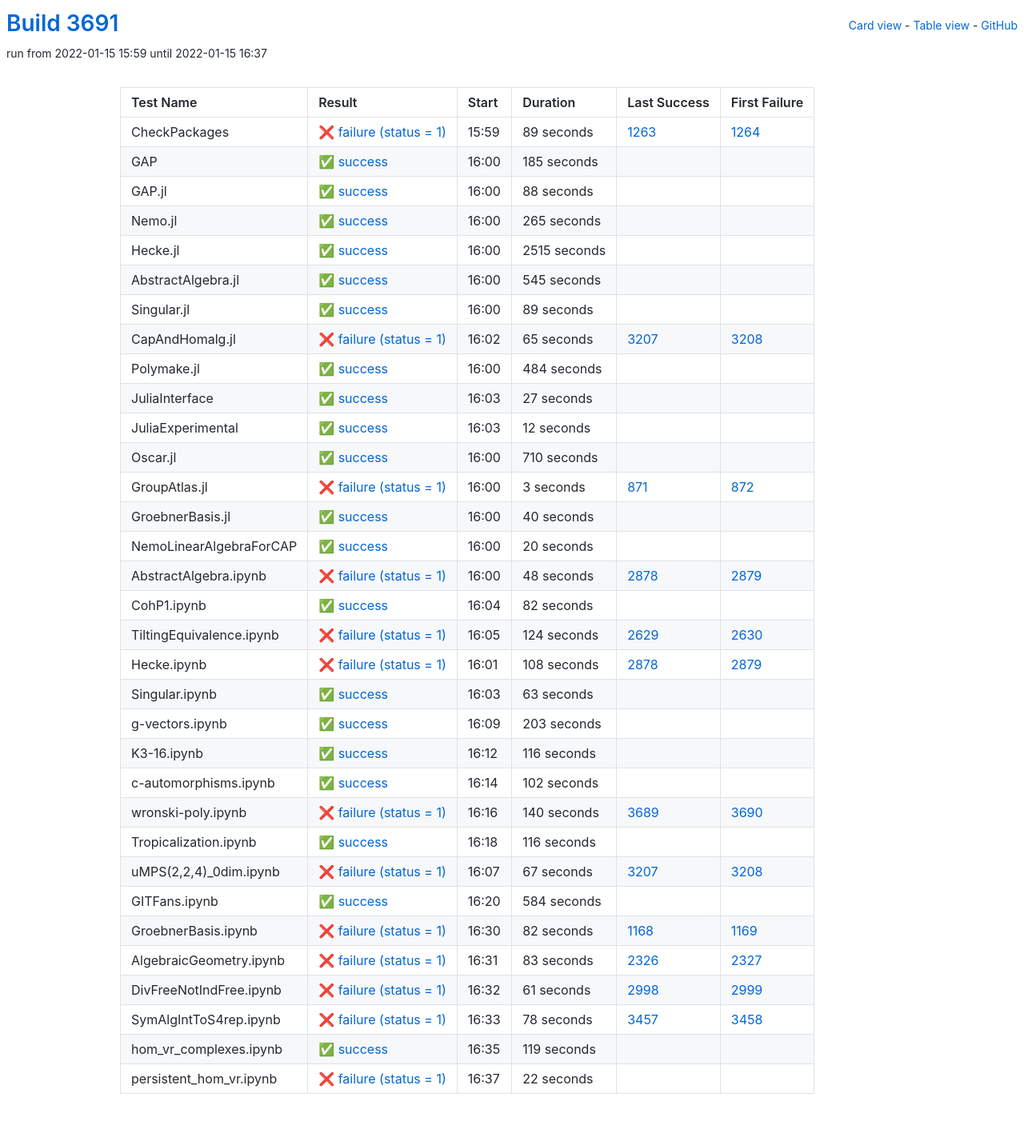
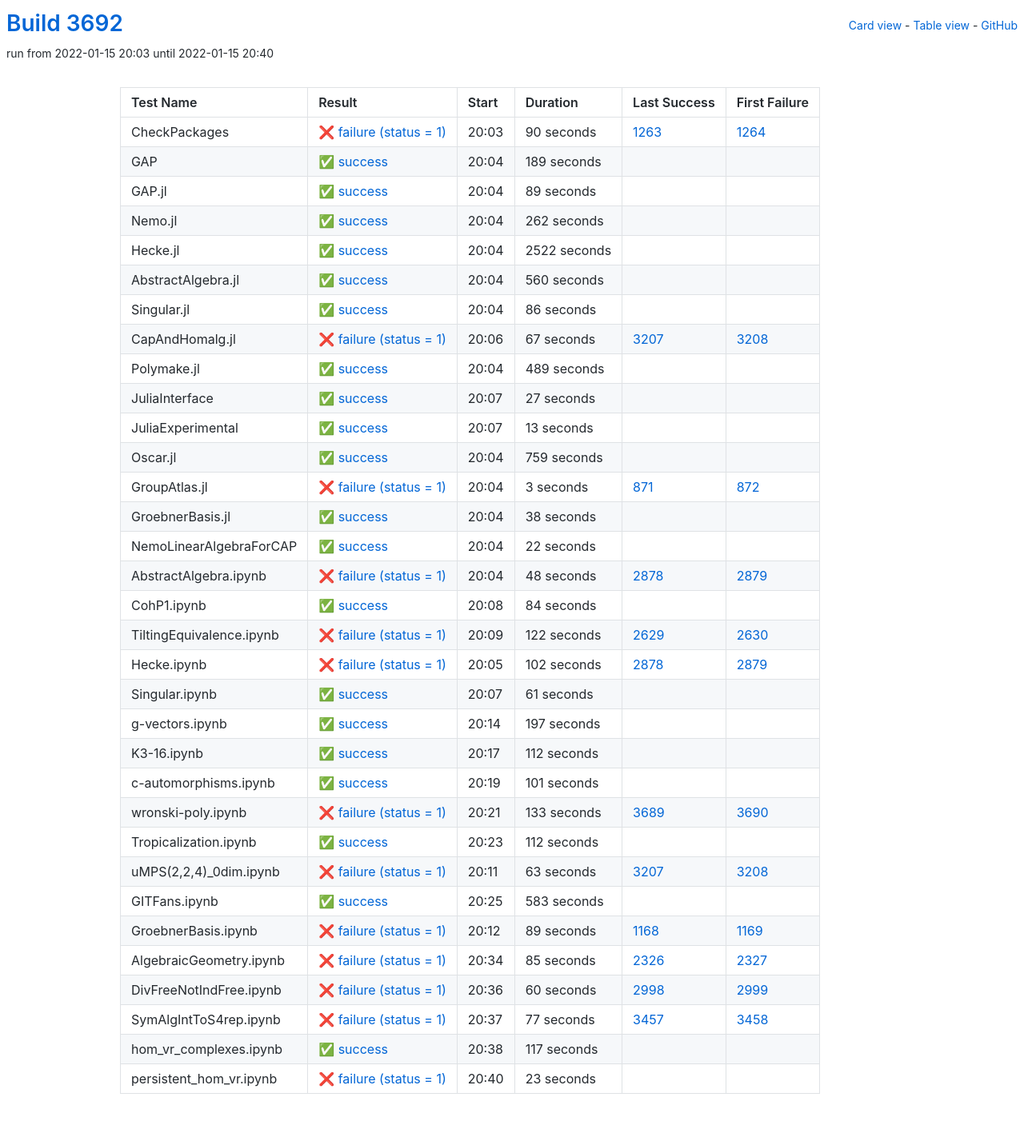
Before and after one commit to oscar-system/oscar-ci-status-stable, a Jekyll site: the page built from table.html, in a window 1280 px wide. Shown: the whole page at 80% size. Built offline with Jekyll 4.4.1, drawn with Linux system fonts in a browser that asks for light colours.

Commit message:
Build #3692

```diff
--- a/_data/ci.yml
+++ b/_data/ci.yml
@@ -1,6 +1,6 @@
 ---
-build: 3691
-build_url: https://oscarci.mathematik.uni-kl.de/job/oscar-stable/3691/
+build: 3692
+build_url: https://oscarci.mathematik.uni-kl.de/job/oscar-stable/3692/
 job: oscar-stable
 organization: oscar-system
 repo: oscar-ci-status-stable
@@ -8,80 +8,32 @@ repourl: https://github.com/oscar-system/oscar-ci-status-stable
 tests:
 - name: CheckPackages
   id: checkpackages
-  log: https://oscarci.mathematik.uni-kl.de/job/oscar-stable/3691/artifact/logs/build-3691/CheckPackages.log
-  start: 2022-01-15 15:59
+  log: https://oscarci.mathematik.uni-kl.de/job/oscar-stable/3692/artifact/logs/build-3692/CheckPackages.log
+  start: 2022-01-15 20:03
   success: false
   exitcode: 1
   status: failure
-  duration: 89
+  duration: 90
   last_success: 1263
   last_success_url: https://oscarci.mathematik.uni-kl.de/job/oscar-stable/1263/
   first_failure: 1264
   first_failure_url: https://oscarci.mathematik.uni-kl.de/job/oscar-stable/1264/
 - name: GAP
   id: gap
-  log: https://oscarci.mathematik.uni-kl.de/job/oscar-stable/3691/artifact/logs/build-3691/GAP.log
-  start: 2022-01-15 16:00
+  log: https://oscarci.mathematik.uni-kl.de/job/oscar-stable/3692/artifact/logs/build-3692/GAP.log
+  start: 2022-01-15 20:04
   success: true
   exitcode: 0
   status: success
-  duration: 185
+  duration: 189
   last_success: false
   last_success_url:
   first_failure: false
   first_failure_url:
 - name: GAP.jl
   id: gap-jl
-  log: https://oscarci.mathematik.uni-kl.de/job/oscar-stable/3691/artifact/logs/build-3691/GAP.jl.log
-  start: 2022-01-15 16:00
-  success: true
-  exitcode: 0
-  status: success
-  duration: 88
-  last_success: false
-  last_success_url:
-  first_failure: false
-  first_failure_url:
-- name: Nemo.jl
-  id: nemo-jl
-  log: https://oscarci.mathematik.uni-kl.de/job/oscar-stable/3691/artifact/logs/build-3691/Nemo.jl.log
-  start: 2022-01-15 16:00
-  success: true
-  exitcode: 0
-  status: success
-  duration: 265
-  last_success: false
-  last_success_url:
-  first_failure: false
-  first_failure_url:
-- name: Hecke.jl
-  id: hecke-jl
-  log: https://oscarci.mathematik.uni-kl.de/job/oscar-stable/3691/artifact/logs/build-3691/Hecke.jl.log
-  start: 2022-01-15 16:00
-  success: true
-  exitcode: 0
-  status: success
-  duration: 2515
-  last_success: false
-  last_success_url:
-  first_failure: false
-  first_failure_url:
-- name: AbstractAlgebra.jl
-  id: abstractalgebra-jl
-  log: https://oscarci.mathematik.uni-kl.de/job/oscar-stable/3691/artifact/logs/build-3691/AbstractAlgebra.jl.log
-  start: 2022-01-15 16:00
-  success: true
-  exitcode: 0
-  status: success
-  duration: 545
-  last_success: false
-  last_success_url:
-  first_failure: false
-  first_failure_url:
-- name: Singular.jl
-  id: singular-jl
-  log: https://oscarci.mathematik.uni-kl.de/job/oscar-stable/3691/artifact/logs/build-3691/Singular.jl.log
-  start: 2022-01-15 16:00
+  log: https://oscarci.mathematik.uni-kl.de/job/oscar-stable/3692/artifact/logs/build-3692/GAP.jl.log
+  start: 2022-01-15 20:04
   success: true
   exitcode: 0
   status: success
@@ -90,34 +42,82 @@ tests:
   last_success_url:
   first_failure: false
   first_failure_url:
+- name: Nemo.jl
+  id: nemo-jl
+  log: https://oscarci.mathematik.uni-kl.de/job/oscar-stable/3692/artifact/logs/build-3692/Nemo.jl.log
+  start: 2022-01-15 20:04
+  success: true
+  exitcode: 0
+  status: success
+  duration: 262
+  last_success: false
+  last_success_url:
+  first_failure: false
+  first_failure_url:
+- name: Hecke.jl
+  id: hecke-jl
+  log: https://oscarci.mathematik.uni-kl.de/job/oscar-stable/3692/artifact/logs/build-3692/Hecke.jl.log
+  start: 2022-01-15 20:04
+  success: true
+  exitcode: 0
+  status: success
+  duration: 2522
+  last_success: false
+  last_success_url:
+  first_failure: false
+  first_failure_url:
+- name: AbstractAlgebra.jl
+  id: abstractalgebra-jl
+  log: https://oscarci.mathematik.uni-kl.de/job/oscar-stable/3692/artifact/logs/build-3692/AbstractAlgebra.jl.log
+  start: 2022-01-15 20:04
+  success: true
+  exitcode: 0
+  status: success
+  duration: 560
+  last_success: false
+  last_success_url:
+  first_failure: false
+  first_failure_url:
+- name: Singular.jl
+  id: singular-jl
+  log: https://oscarci.mathematik.uni-kl.de/job/oscar-stable/3692/artifact/logs/build-3692/Singular.jl.log
+  start: 2022-01-15 20:04
+  success: true
+  exitcode: 0
+  status: success
+  duration: 86
+  last_success: false
+  last_success_url:
+  first_failure: false
+  first_failure_url:
 - name: CapAndHomalg.jl
   id: capandhomalg-jl
-  log: https://oscarci.mathematik.uni-kl.de/job/oscar-stable/3691/artifact/logs/build-3691/CapAndHomalg.jl.log
-  start: 2022-01-15 16:02
+  log: https://oscarci.mathematik.uni-kl.de/job/oscar-stable/3692/artifact/logs/build-3692/CapAndHomalg.jl.log
+  start: 2022-01-15 20:06
   success: false
   exitcode: 1
   status: failure
-  duration: 65
+  duration: 67
   last_success: 3207
   last_success_url: https://oscarci.mathematik.uni-kl.de/job/oscar-stable/3207/
   first_failure: 3208
   first_failure_url: https://oscarci.mathematik.uni-kl.de/job/oscar-stable/3208/
 - name: Polymake.jl
   id: polymake-jl
-  log: https://oscarci.mathematik.uni-kl.de/job/oscar-stable/3691/artifact/logs/build-3691/Polymake.jl.log
-  start: 2022-01-15 16:00
+  log: https://oscarci.mathematik.uni-kl.de/job/oscar-stable/3692/artifact/logs/build-3692/Polymake.jl.log
+  start: 2022-01-15 20:04
   success: true
   exitcode: 0
   status: success
-  duration: 484
+  duration: 489
   last_success: false
   last_success_url:
   first_failure: false
   first_failure_url:
 - name: JuliaInterface
   id: juliainterface
-  log: https://oscarci.mathematik.uni-kl.de/job/oscar-stable/3691/artifact/logs/build-3691/JuliaInterface.log
-  start: 2022-01-15 16:03
+  log: https://oscarci.mathematik.uni-kl.de/job/oscar-stable/3692/artifact/logs/build-3692/JuliaInterface.log
+  start: 2022-01-15 20:07
   success: true
   exitcode: 0
   status: success
@@ -128,32 +128,32 @@ tests:
   first_failure_url:
 - name: JuliaExperimental
   id: juliaexperimental
-  log: https://oscarci.mathematik.uni-kl.de/job/oscar-stable/3691/artifact/logs/build-3691/JuliaExperimental.log
-  start: 2022-01-15 16:03
+  log: https://oscarci.mathematik.uni-kl.de/job/oscar-stable/3692/artifact/logs/build-3692/JuliaExperimental.log
+  start: 2022-01-15 20:07
   success: true
   exitcode: 0
   status: success
-  duration: 12
+  duration: 13
   last_success: false
   last_success_url:
   first_failure: false
   first_failure_url:
 - name: Oscar.jl
   id: oscar-jl
-  log: https://oscarci.mathematik.uni-kl.de/job/oscar-stable/3691/artifact/logs/build-3691/Oscar.jl.log
-  start: 2022-01-15 16:00
+  log: https://oscarci.mathematik.uni-kl.de/job/oscar-stable/3692/artifact/logs/build-3692/Oscar.jl.log
+  start: 2022-01-15 20:04
   success: true
   exitcode: 0
   status: success
-  duration: 710
+  duration: 759
   last_success: false
   last_success_url:
   first_failure: false
   first_failure_url:
 - name: GroupAtlas.jl
   id: groupatlas-jl
-  log: https://oscarci.mathematik.uni-kl.de/job/oscar-stable/3691/artifact/logs/build-3691/GroupAtlas.jl.log
-  start: 2022-01-15 16:00
+  log: https://oscarci.mathematik.uni-kl.de/job/oscar-stable/3692/artifact/logs/build-3692/GroupAtlas.jl.log
+  start: 2022-01-15 20:04
   success: false
   exitcode: 1
   status: failure
@@ -164,32 +164,32 @@ tests:
   first_failure_url: https://oscarci.mathematik.uni-kl.de/job/oscar-stable/872/
 - name: GroebnerBasis.jl
   id: groebnerbasis-jl
-  log: https://oscarci.mathematik.uni-kl.de/job/oscar-stable/3691/artifact/logs/build-3691/GroebnerBasis.jl.log
-  start: 2022-01-15 16:00
+  log: https://oscarci.mathematik.uni-kl.de/job/oscar-stable/3692/artifact/logs/build-3692/GroebnerBasis.jl.log
+  start: 2022-01-15 20:04
   success: true
   exitcode: 0
   status: success
-  duration: 40
+  duration: 38
   last_success: false
   last_success_url:
   first_failure: false
   first_failure_url:
 - name: NemoLinearAlgebraForCAP
   id: nemolinearalgebraforcap
-  log: https://oscarci.mathematik.uni-kl.de/job/oscar-stable/3691/artifact/logs/build-3691/NemoLinearAlgebraForCAP.log
-  start: 2022-01-15 16:00
+  log: https://oscarci.mathematik.uni-kl.de/job/oscar-stable/3692/artifact/logs/build-3692/NemoLinearAlgebraForCAP.log
+  start: 2022-01-15 20:04
   success: true
   exitcode: 0
   status: success
-  duration: 20
+  duration: 22
   last_success: false
   last_success_url:
   first_failure: false
   first_failure_url:
 - name: AbstractAlgebra.ipynb
   id: abstractalgebra-ipynb
-  log: https://oscarci.mathematik.uni-kl.de/job/oscar-stable/3691/artifact/logs/build-3691/AbstractAlgebra.ipynb.log
-  start: 2022-01-15 16:00
+  log: https://oscarci.mathematik.uni-kl.de/job/oscar-stable/3692/artifact/logs/build-3692/AbstractAlgebra.ipynb.log
+  start: 2022-01-15 20:04
   success: false
   exitcode: 1
   status: failure
@@ -200,204 +200,204 @@ tests:
   first_failure_url: https://oscarci.mathematik.uni-kl.de/job/oscar-stable/2879/
 - name: CohP1.ipynb
   id: cohp1-ipynb
-  log: https://oscarci.mathematik.uni-kl.de/job/oscar-stable/3691/artifact/logs/build-3691/CohP1.ipynb.log
-  start: 2022-01-15 16:04
+  log: https://oscarci.mathematik.uni-kl.de/job/oscar-stable/3692/artifact/logs/build-3692/CohP1.ipynb.log
+  start: 2022-01-15 20:08
   success: true
   exitcode: 0
   status: success
-  duration: 82
+  duration: 84
   last_success: false
   last_success_url:
   first_failure: false
   first_failure_url:
 - name: TiltingEquivalence.ipynb
   id: tiltingequivalence-ipynb
-  log: https://oscarci.mathematik.uni-kl.de/job/oscar-stable/3691/artifact/logs/build-3691/TiltingEquivalence.ipynb.log
-  start: 2022-01-15 16:05
+  log: https://oscarci.mathematik.uni-kl.de/job/oscar-stable/3692/artifact/logs/build-3692/TiltingEquivalence.ipynb.log
+  start: 2022-01-15 20:09
   success: false
   exitcode: 1
   status: failure
-  duration: 124
+  duration: 122
   last_success: 2629
   last_success_url: https://oscarci.mathematik.uni-kl.de/job/oscar-stable/2629/
   first_failure: 2630
   first_failure_url: https://oscarci.mathematik.uni-kl.de/job/oscar-stable/2630/
 - name: Hecke.ipynb
   id: hecke-ipynb
-  log: https://oscarci.mathematik.uni-kl.de/job/oscar-stable/3691/artifact/logs/build-3691/Hecke.ipynb.log
-  start: 2022-01-15 16:01
+  log: https://oscarci.mathematik.uni-kl.de/job/oscar-stable/3692/artifact/logs/build-3692/Hecke.ipynb.log
+  start: 2022-01-15 20:05
   success: false
   exitcode: 1
   status: failure
-  duration: 108
+  duration: 102
   last_success: 2878
   last_success_url: https://oscarci.mathematik.uni-kl.de/job/oscar-stable/2878/
   first_failure: 2879
   first_failure_url: https://oscarci.mathematik.uni-kl.de/job/oscar-stable/2879/
 - name: Singular.ipynb
   id: singular-ipynb
-  log: https://oscarci.mathematik.uni-kl.de/job/oscar-stable/3691/artifact/logs/build-3691/Singular.ipynb.log
-  start: 2022-01-15 16:03
+  log: https://oscarci.mathematik.uni-kl.de/job/oscar-stable/3692/artifact/logs/build-3692/Singular.ipynb.log
+  start: 2022-01-15 20:07
   success: true
   exitcode: 0
   status: success
-  duration: 63
+  duration: 61
   last_success: false
   last_success_url:
   first_failure: false
   first_failure_url:
 - name: g-vectors.ipynb
   id: g-vectors-ipynb
-  log: https://oscarci.mathematik.uni-kl.de/job/oscar-stable/3691/artifact/logs/build-3691/g-vectors.ipynb.log
-  start: 2022-01-15 16:09
+  log: https://oscarci.mathematik.uni-kl.de/job/oscar-stable/3692/artifact/logs/build-3692/g-vectors.ipynb.log
+  start: 2022-01-15 20:14
   success: true
   exitcode: 0
   status: success
-  duration: 203
+  duration: 197
   last_success: false
   last_success_url:
   first_failure: false
   first_failure_url:
 - name: K3-16.ipynb
   id: k3-16-ipynb
-  log: https://oscarci.mathematik.uni-kl.de/job/oscar-stable/3691/artifact/logs/build-3691/K3-16.ipynb.log
-  start: 2022-01-15 16:12
+  log: https://oscarci.mathematik.uni-kl.de/job/oscar-stable/3692/artifact/logs/build-3692/K3-16.ipynb.log
+  start: 2022-01-15 20:17
   success: true
   exitcode: 0
   status: success
-  duration: 116
+  duration: 112
   last_success: false
   last_success_url:
   first_failure: false
   first_failure_url:
 - name: c-automorphisms.ipynb
   id: c-automorphisms-ipynb
-  log: https://oscarci.mathematik.uni-kl.de/job/oscar-stable/3691/artifact/logs/build-3691/c-automorphisms.ipynb.log
-  start: 2022-01-15 16:14
+  log: https://oscarci.mathematik.uni-kl.de/job/oscar-stable/3692/artifact/logs/build-3692/c-automorphisms.ipynb.log
+  start: 2022-01-15 20:19
   success: true
   exitcode: 0
   status: success
-  duration: 102
+  duration: 101
   last_success: false
   last_success_url:
   first_failure: false
   first_failure_url:
 - name: wronski-poly.ipynb
   id: wronski-poly-ipynb
-  log: https://oscarci.mathematik.uni-kl.de/job/oscar-stable/3691/artifact/logs/build-3691/wronski-poly.ipynb.log
-  start: 2022-01-15 16:16
+  log: https://oscarci.mathematik.uni-kl.de/job/oscar-stable/3692/artifact/logs/build-3692/wronski-poly.ipynb.log
+  start: 2022-01-15 20:21
   success: false
   exitcode: 1
   status: failure
-  duration: 140
+  duration: 133
   last_success: 3689
   last_success_url: https://oscarci.mathematik.uni-kl.de/job/oscar-stable/3689/
   first_failure: 3690
   first_failure_url: https://oscarci.mathematik.uni-kl.de/job/oscar-stable/3690/
 - name: Tropicalization.ipynb
   id: tropicalization-ipynb
-  log: https://oscarci.mathematik.uni-kl.de/job/oscar-stable/3691/artifact/logs/build-3691/Tropicalization.ipynb.log
-  start: 2022-01-15 16:18
+  log: https://oscarci.mathematik.uni-kl.de/job/oscar-stable/3692/artifact/logs/build-3692/Tropicalization.ipynb.log
+  start: 2022-01-15 20:23
   success: true
   exitcode: 0
   status: success
-  duration: 116
+  duration: 112
   last_success: false
   last_success_url:
   first_failure: false
   first_failure_url:
 - name: uMPS(2,2,4)_0dim.ipynb
   id: umps-2-2-4-0dim-ipynb
-  log: https://oscarci.mathematik.uni-kl.de/job/oscar-stable/3691/artifact/logs/build-3691/uMPS-2-2-4-_0dim.ipynb.log
-  start: 2022-01-15 16:07
+  log: https://oscarci.mathematik.uni-kl.de/job/oscar-stable/3692/artifact/logs/build-3692/uMPS-2-2-4-_0dim.ipynb.log
+  start: 2022-01-15 20:11
   success: false
   exitcode: 1
   status: failure
-  duration: 67
+  duration: 63
   last_success: 3207
   last_success_url: https://oscarci.mathematik.uni-kl.de/job/oscar-stable/3207/
   first_failure: 3208
   first_failure_url: https://oscarci.mathematik.uni-kl.de/job/oscar-stable/3208/
 - name: GITFans.ipynb
   id: gitfans-ipynb
-  log: https://oscarci.mathematik.uni-kl.de/job/oscar-stable/3691/artifact/logs/build-3691/GITFans.ipynb.log
-  start: 2022-01-15 16:20
+  log: https://oscarci.mathematik.uni-kl.de/job/oscar-stable/3692/artifact/logs/build-3692/GITFans.ipynb.log
+  start: 2022-01-15 20:25
   success: true
   exitcode: 0
   status: success
-  duration: 584
+  duration: 583
   last_success: false
   last_success_url:
   first_failure: false
   first_failure_url:
 - name: GroebnerBasis.ipynb
   id: groebnerbasis-ipynb
-  log: https://oscarci.mathematik.uni-kl.de/job/oscar-stable/3691/artifact/logs/build-3691/GroebnerBasis.ipynb.log
-  start: 2022-01-15 16:30
+  log: https://oscarci.mathematik.uni-kl.de/job/oscar-stable/3692/artifact/logs/build-3692/GroebnerBasis.ipynb.log
+  start: 2022-01-15 20:12
   success: false
   exitcode: 1
   status: failure
-  duration: 82
+  duration: 89
   last_success: 1168
   last_success_url: https://oscarci.mathematik.uni-kl.de/job/oscar-stable/1168/
   first_failure: 1169
   first_failure_url: https://oscarci.mathematik.uni-kl.de/job/oscar-stable/1169/
 - name: AlgebraicGeometry.ipynb
   id: algebraicgeometry-ipynb
-  log: https://oscarci.mathematik.uni-kl.de/job/oscar-stable/3691/artifact/logs/build-3691/AlgebraicGeometry.ipynb.log
-  start: 2022-01-15 16:31
+  log: https://oscarci.mathematik.uni-kl.de/job/oscar-stable/3692/artifact/logs/build-3692/AlgebraicGeometry.ipynb.log
+  start: 2022-01-15 20:34
   success: false
   exitcode: 1
   status: failure
-  duration: 83
+  duration: 85
   last_success: 2326
   last_success_url: https://oscarci.mathematik.uni-kl.de/job/oscar-stable/2326/
   first_failure: 2327
   first_failure_url: https://oscarci.mathematik.uni-kl.de/job/oscar-stable/2327/
 - name: DivFreeNotIndFree.ipynb
   id: divfreenotindfree-ipynb
-  log: https://oscarci.mathematik.uni-kl.de/job/oscar-stable/3691/artifact/logs/build-3691/DivFreeNotIndFree.ipynb.log
-  start: 2022-01-15 16:32
+  log: https://oscarci.mathematik.uni-kl.de/job/oscar-stable/3692/artifact/logs/build-3692/DivFreeNotIndFree.ipynb.log
+  start: 2022-01-15 20:36
   success: false
   exitcode: 1
   status: failure
-  duration: 61
+  duration: 60
   last_success: 2998
   last_success_url: https://oscarci.mathematik.uni-kl.de/job/oscar-stable/2998/
   first_failure: 2999
   first_failure_url: https://oscarci.mathematik.uni-kl.de/job/oscar-stable/2999/
 - name: SymAlgIntToS4rep.ipynb
   id: symalginttos4rep-ipynb
-  log: https://oscarci.mathematik.uni-kl.de/job/oscar-stable/3691/artifact/logs/build-3691/SymAlgIntToS4rep.ipynb.log
-  start: 2022-01-15 16:33
+  log: https://oscarci.mathematik.uni-kl.de/job/oscar-stable/3692/artifact/logs/build-3692/SymAlgIntToS4rep.ipynb.log
+  start: 2022-01-15 20:37
   success: false
   exitcode: 1
   status: failure
-  duration: 78
+  duration: 77
   last_success: 3457
   last_success_url: https://oscarci.mathematik.uni-kl.de/job/oscar-stable/3457/
   first_failure: 3458
   first_failure_url: https://oscarci.mathematik.uni-kl.de/job/oscar-stable/3458/
 - name: hom_vr_complexes.ipynb
   id: hom-vr-complexes-ipynb
-  log: https://oscarci.mathematik.uni-kl.de/job/oscar-stable/3691/artifact/logs/build-3691/hom_vr_complexes.ipynb.log
-  start: 2022-01-15 16:35
+  log: https://oscarci.mathematik.uni-kl.de/job/oscar-stable/3692/artifact/logs/build-3692/hom_vr_complexes.ipynb.log
+  start: 2022-01-15 20:38
   success: true
   exitcode: 0
   status: success
-  duration: 119
+  duration: 117
   last_success: false
   last_success_url:
   first_failure: false
   first_failure_url:
 - name: persistent_hom_vr.ipynb
   id: persistent-hom-vr-ipynb
-  log: https://oscarci.mathematik.uni-kl.de/job/oscar-stable/3691/artifact/logs/build-3691/persistent_hom_vr.ipynb.log
-  start: 2022-01-15 16:37
+  log: https://oscarci.mathematik.uni-kl.de/job/oscar-stable/3692/artifact/logs/build-3692/persistent_hom_vr.ipynb.log
+  start: 2022-01-15 20:40
   success: false
   exitcode: 1
   status: failure
-  duration: 22
+  duration: 23
   last_success: false
   last_success_url:
   first_failure: false
```
Also changed, not shown: README.md.
